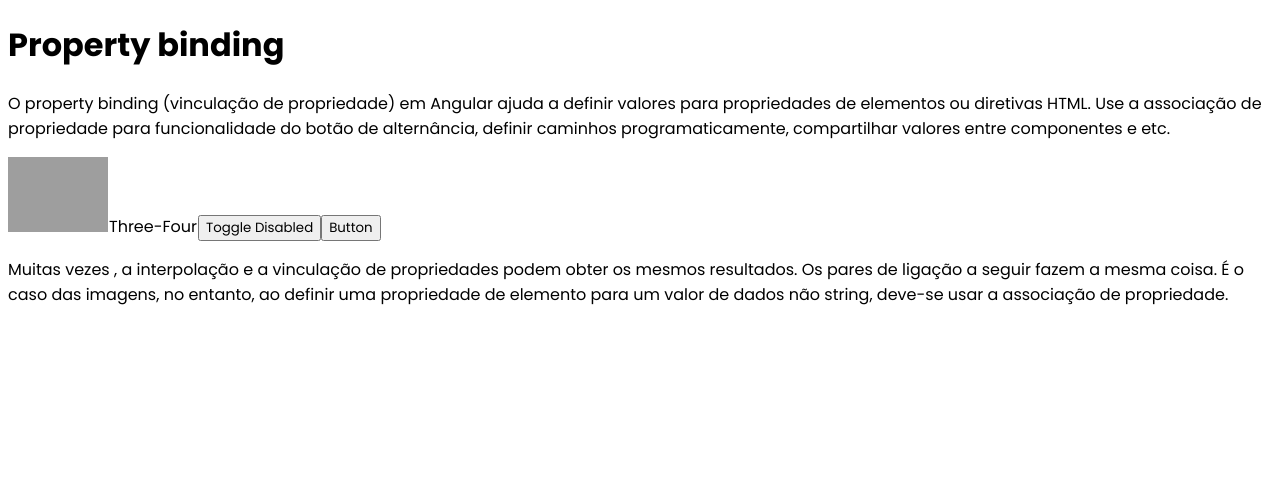
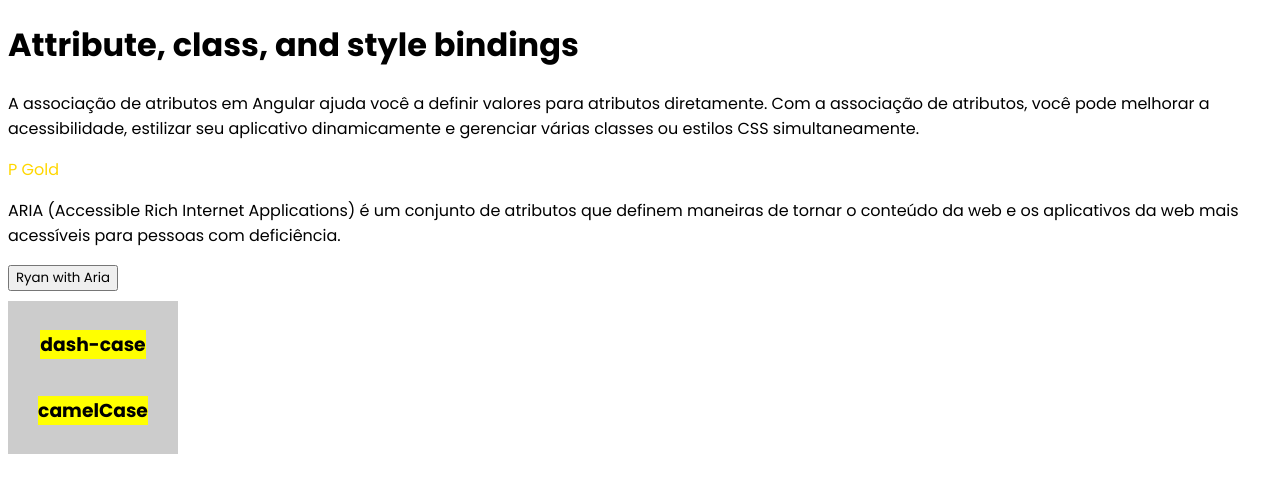
Before and after one commit to RyanDrop/my-angular-doc, an Angular app: page / in a window 1280 px wide. Shown: the top 492 px of the page. Built offline with nearby package versions, Linux system fonts and the light colour scheme; grey boxes are pictures that could not be loaded.

Commit message:
✨ feat: template attribute, class, and style bindings

```diff
--- a/src/app/app.component.html
+++ b/src/app/app.component.html
@@ -1,2 +1,2 @@
 <router-outlet></router-outlet>
-<mad-property-binding></mad-property-binding>
+<mad-attribute-class-and-style-bindings></mad-attribute-class-and-style-bindings>
--- a/src/app/app.module.ts
+++ b/src/app/app.module.ts
@@ -20,6 +20,7 @@ import { TextInterpolationComponent } from './templates/text-interpolation/text-
 import { TemplateStatementsComponent } from './templates/template-statements/template-statements.component';
 import { PipesComponent } from './templates/pipes/pipes.component';
 import { PropertyBindingComponent } from './templates/property-binding/property-binding.component';
+import { AttributeClassAndStyleBindingsComponent } from './templates/attribute-class-and-style-bindings/attribute-class-and-style-bindings.component';
 
 
 @NgModule({
@@ -43,6 +44,7 @@ import { PropertyBindingComponent } from './templates/property-binding/property-
     TemplateStatementsComponent,
     PipesComponent,
     PropertyBindingComponent,
+    AttributeClassAndStyleBindingsComponent,
   ],
   imports: [
     BrowserModule,
--- /dev/null
+++ b/src/app/templates/attribute-class-and-style-bindings/attribute-class-and-style-bindings.component.html
@@ -0,0 +1,22 @@
+<h1>Attribute, class, and style bindings</h1>
+<p>
+  A associação de atributos em Angular ajuda você a definir valores para
+  atributos diretamente. Com a associação de atributos, você pode melhorar a
+  acessibilidade, estilizar seu aplicativo dinamicamente e gerenciar várias
+  classes ou estilos CSS simultaneamente.
+</p>
+
+<p [attr.colorGold]="true">P Gold</p>
+
+<p>
+  ARIA (Accessible Rich Internet Applications) é um conjunto de atributos que
+  definem maneiras de tornar o conteúdo da web e os aplicativos da web mais
+  acessíveis para pessoas com deficiência.
+</p>
+
+<button [attr.aria-label]="actionName">{{ actionName }} with Aria</button>
+
+<div [style]="divStyles">
+  <h3 [style.background-color]="'yellow'">dash-case {{ title }}</h3>
+  <h3 [style.backgroundColor]="'yellow'">camelCase</h3>
+</div>
--- /dev/null
+++ b/src/app/templates/attribute-class-and-style-bindings/attribute-class-and-style-bindings.component.scss
@@ -0,0 +1,3 @@
+p[colorGold] {
+  color: gold;
+}
--- /dev/null
+++ b/src/app/templates/attribute-class-and-style-bindings/attribute-class-and-style-bindings.component.ts
@@ -0,0 +1,22 @@
+import { Attribute, Component } from '@angular/core';
+
+@Component({
+  selector: 'mad-attribute-class-and-style-bindings',
+  templateUrl: './attribute-class-and-style-bindings.component.html',
+  styleUrls: ['./attribute-class-and-style-bindings.component.scss'],
+})
+export class AttributeClassAndStyleBindingsComponent {
+  constructor(@Attribute('title') public title: string) {}
+
+  actionName = 'Ryan';
+  divStyles = {
+    width: '150px',
+    display: 'flex',
+    'justify-content': 'center',
+    'align-items': 'center',
+    'flex-direction': 'column',
+    padding: '10px',
+    'margin-top': '10px',
+    backgroundColor: '#ccc',
+  };
+}
```
